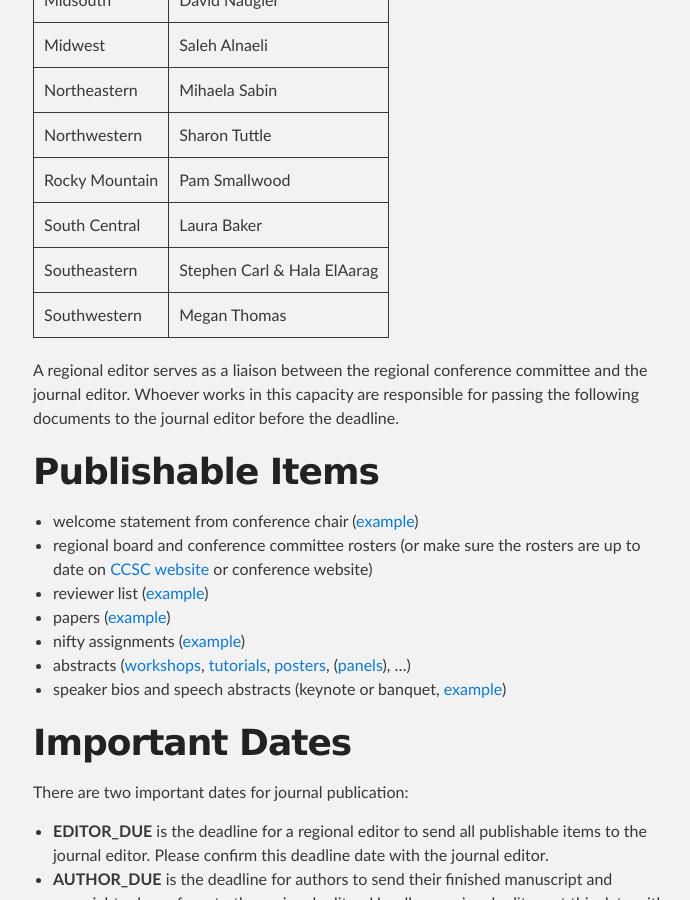
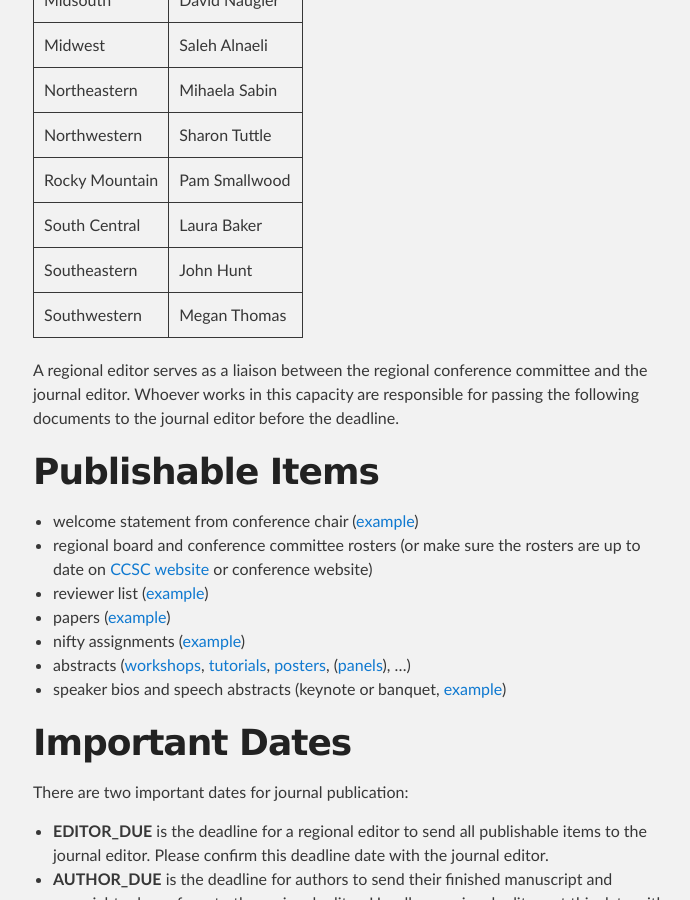
Before and after one commit to ccsc-journal/ccsc-editor, a Jekyll site: the page built from docs/editors.md, in a window 1280 px wide and 900 px high, scrolled down 774 px. Shown: the whole window, without its empty margins (287-977 px from the left). Built offline with Jekyll 4.4.1, drawn with Linux system fonts in a browser that asks for light colours.

Commit message:
update SE editor name

```diff
--- a/docs/editors.md
+++ b/docs/editors.md
@@ -22,7 +22,7 @@ The instructions regarding to final manuscript formatting have changed.
 | Northwestern | Sharon Tuttle |
 | Rocky Mountain | Pam Smallwood |
 | South Central | Laura Baker |
-| Southeastern | Stephen Carl & Hala ElAarag |
+| Southeastern | John Hunt |
 | Southwestern | Megan Thomas |
 
 A regional editor serves as a liaison between the regional conference committee
```
